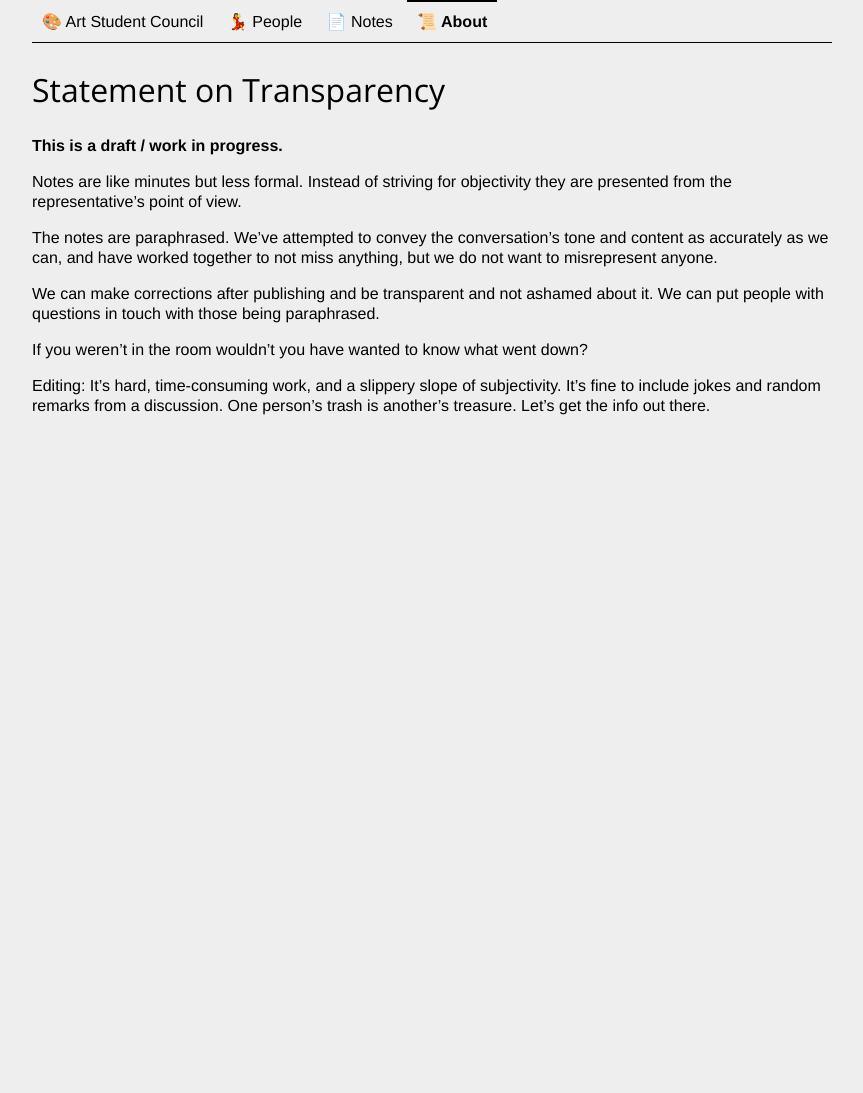
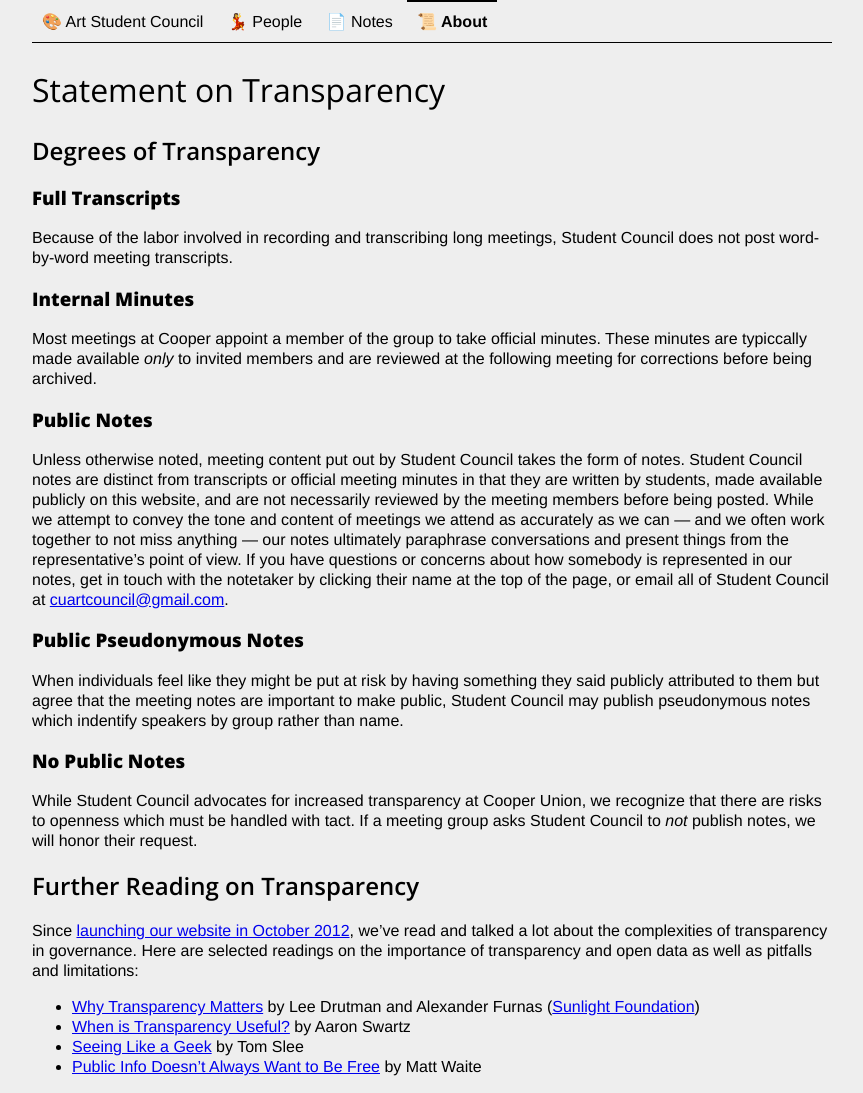
Before and after one commit to CooperASC/cooperasc.github.com, a Jekyll site: the page built from _posts/about/0100-01-01-transparency.md, in a window 1280 px wide. Shown: the whole page, without its empty margins (208-1071 px from the left). Built offline with Jekyll 4.4.1, drawn with Linux system fonts in a browser that asks for light colours; before the commit the page ends 900 px from its top, so only the background shows below that.

Commit message:
fleshing out transparency statement

```diff
--- a/_posts/about/0100-01-01-transparency.md
+++ b/_posts/about/0100-01-01-transparency.md
@@ -7,14 +7,33 @@ permalink: /about/transparency/
 filepath: _posts/about/0100-01-01-transparency.md
 ---
 
-**This is a draft / work in progress.**
+## Degrees of Transparency
 
-Notes are like minutes but less formal. Instead of striving for objectivity they are presented from the representative's point of view.
+### Full Transcripts
 
-The notes are paraphrased. We've attempted to convey the conversation's tone and content as accurately as we can, and have worked together to not miss anything, but we do not want to misrepresent anyone.
+Because of the labor involved in recording and transcribing long meetings, Student Council does not post word-by-word meeting transcripts.
 
-We can make corrections after publishing and be transparent and not ashamed about it. We can put people with questions in touch with those being paraphrased.
+### Internal Minutes
 
-If you weren't in the room wouldn't you have wanted to know what went down?
+Most meetings at Cooper appoint a member of the group to take official minutes. These minutes are typiccally made available _only_ to invited members and are reviewed at the following meeting for corrections before being archived.
 
-Editing: It's hard, time-consuming work, and a slippery slope of subjectivity. It's fine to include jokes and random remarks from a discussion. One person's trash is another's treasure. Let's get the info out there.
+### Public Notes
+
+Unless otherwise noted, meeting content put out by Student Council takes the form of notes. Student Council notes are distinct from transcripts or official meeting minutes in that they are written by students, made available publicly on this website, and are not necessarily reviewed by the meeting members before being posted. While we attempt to convey the tone and content of meetings we attend as accurately as we can — and we often work together to not miss anything — our notes ultimately paraphrase conversations and present things from the representative's point of view. If you have questions or concerns about how somebody is represented in our notes, get in touch with the notetaker by clicking their name at the top of the page, or email all of Student Council at [cuartcouncil@gmail.com](mailto:cuartcouncil@gmail.com).
+
+### Public Pseudonymous Notes
+
+When individuals feel like they might be put at risk by having something they said publicly attributed to them but agree that the meeting notes are important to make public, Student Council may publish pseudonymous notes which indentify speakers by group rather than name.
+
+### No Public Notes
+
+While Student Council advocates for increased transparency at Cooper Union, we recognize that there are risks to openness which must be handled with tact. If a meeting group asks Student Council to _not_ publish notes, we will honor their request.
+
+## Further Reading on Transparency
+
+Since [launching our website in October 2012](https://github.com/CooperASC/cooperasc.github.com/commit/fb9ccaff5b4185fb6179b70cb8e5add93e23bb3a), we've read and talked a lot about the complexities of transparency in governance. Here are selected readings on the importance of transparency and open data as well as pitfalls and limitations:
+
+- [Why Transparency Matters](http://sunlightfoundation.com/blog/2013/02/12/whytransparencymatters/) by Lee Drutman and Alexander Furnas ([Sunlight Foundation](http://sunlightfoundation.com/about/))
+- [When is Transparency Useful?](http://www.aaronsw.com/weblog/usefultransparency) by Aaron Swartz
+- [Seeing Like a Geek](http://crookedtimber.org/2012/06/25/seeing-like-a-geek/) by Tom Slee
+- [Public Info Doesn't Always Want to Be Free](http://source.mozillaopennews.org/en-US/learning/public-info-doesnt-always-want-be-free/#you-are-data-provider) by Matt Waite
```
